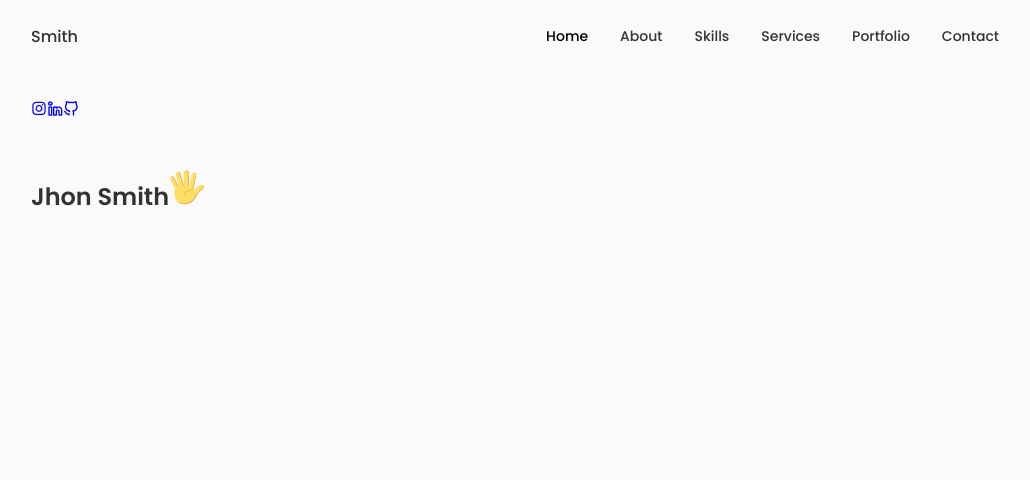
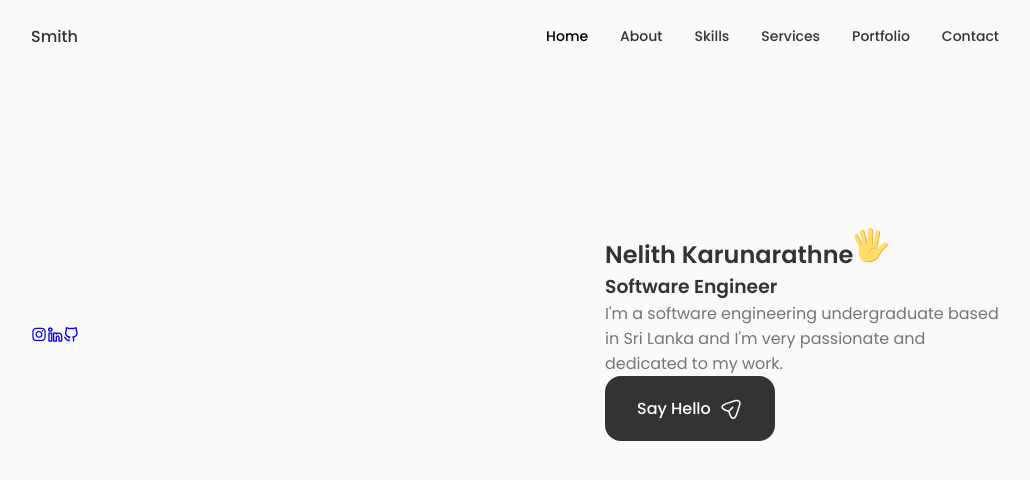
Before and after one commit to Nelithhh/Nelith-Portfolio, a React (Vite) app: page / in a window 1280 px wide. Shown: the top 480 px of the page, without its empty margins (125-1155 px from the left). Built offline with nearby package versions, Linux system fonts and the light colour scheme.

Commit message:
Home.css

```diff
--- a/src/components/home/Data.jsx
+++ b/src/components/home/Data.jsx
@@ -3,7 +3,8 @@ import React from 'react'
 function Data() {
   return (
     <div className="home__data">
-        <h1 className="home__title">Jhon Smith
+        <h1 className="home__title">
+            Nelith Karunarathne
             <svg
                     width="36"
                     height="36"
@@ -54,6 +55,29 @@ function Data() {
                     ></path>
             </svg>
         </h1>
+        <h3 className="home__subtitle">Software Engineer</h3>
+        <p className="home__description">I'm a software engineering undergraduate based in Sri Lanka and I'm very passionate and dedicated to my work.</p>
+
+        <a href="#contact" className="button button--flex">
+            Say Hello
+            <svg
+                  class="button__icon"
+                  xmlns="http://www.w3.org/2000/svg"
+                  width="24"
+                  height="24"
+                  viewBox="0 0 24 24"
+                  fill="none"
+                >
+                  <path
+                    d="M14.2199 21.9352C13.0399 21.9352 11.3699 21.1052 10.0499 17.1352L9.32988 14.9752L7.16988 14.2552C3.20988 12.9352 2.37988 11.2652 2.37988 10.0852C2.37988 8.91525 3.20988 7.23525 7.16988 5.90525L15.6599 3.07525C17.7799 2.36525 19.5499 2.57525 20.6399 3.65525C21.7299 4.73525 21.9399 6.51525 21.2299 8.63525L18.3999 17.1252C17.0699 21.1052 15.3999 21.9352 14.2199 21.9352ZM7.63988 7.33525C4.85988 8.26525 3.86988 9.36525 3.86988 10.0852C3.86988 10.8052 4.85988 11.9052 7.63988 12.8252L10.1599 13.6652C10.3799 13.7352 10.5599 13.9152 10.6299 14.1352L11.4699 16.6552C12.3899 19.4352 13.4999 20.4252 14.2199 20.4252C14.9399 20.4252 16.0399 19.4352 16.9699 16.6552L19.7999 8.16525C20.3099 6.62525 20.2199 5.36525 19.5699 4.71525C18.9199 4.06525 17.6599 3.98525 16.1299 4.49525L7.63988 7.33525Z"
+                    fill="var(--container-color)"
+                  ></path>
+                  <path
+                    d="M10.11 14.7052C9.92005 14.7052 9.73005 14.6352 9.58005 14.4852C9.29005 14.1952 9.29005 13.7152 9.58005 13.4252L13.16 9.83518C13.45 9.54518 13.93 9.54518 14.22 9.83518C14.51 10.1252 14.51 10.6052 14.22 10.8952L10.64 14.4852C10.5 14.6352 10.3 14.7052 10.11 14.7052Z"
+                    fill="var(--container-color)"
+                  ></path>
+            </svg>
+        </a>
     </div>
   )
 }
--- a/src/components/home/Home.css
+++ b/src/components/home/Home.css
@@ -0,0 +1,15 @@
+.home__content {
+    grid-template-columns: 116px repeat(2, 1fr);
+    padding-top: 5.5rem;
+    column-gap: 2rem;
+    align-items: center;
+}
+
+.home__img {
+    background-color: url(../../assets/profile.jpg);
+    background-repeat: no-repeat;
+    background-position: center;
+    background-size: cover;
+    width: 300px;
+    height: 300px;
+}
```
Lines whose indentation alone changed are shown as unchanged.
